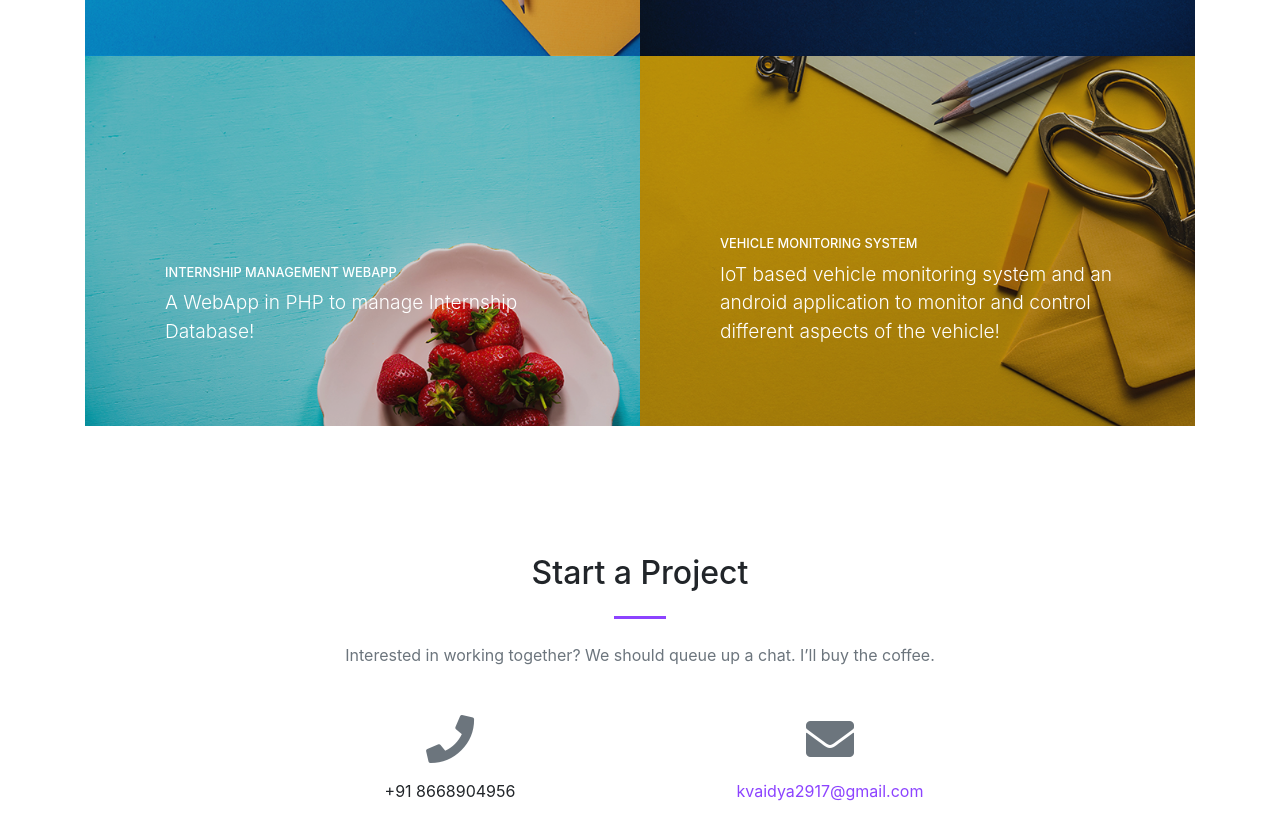
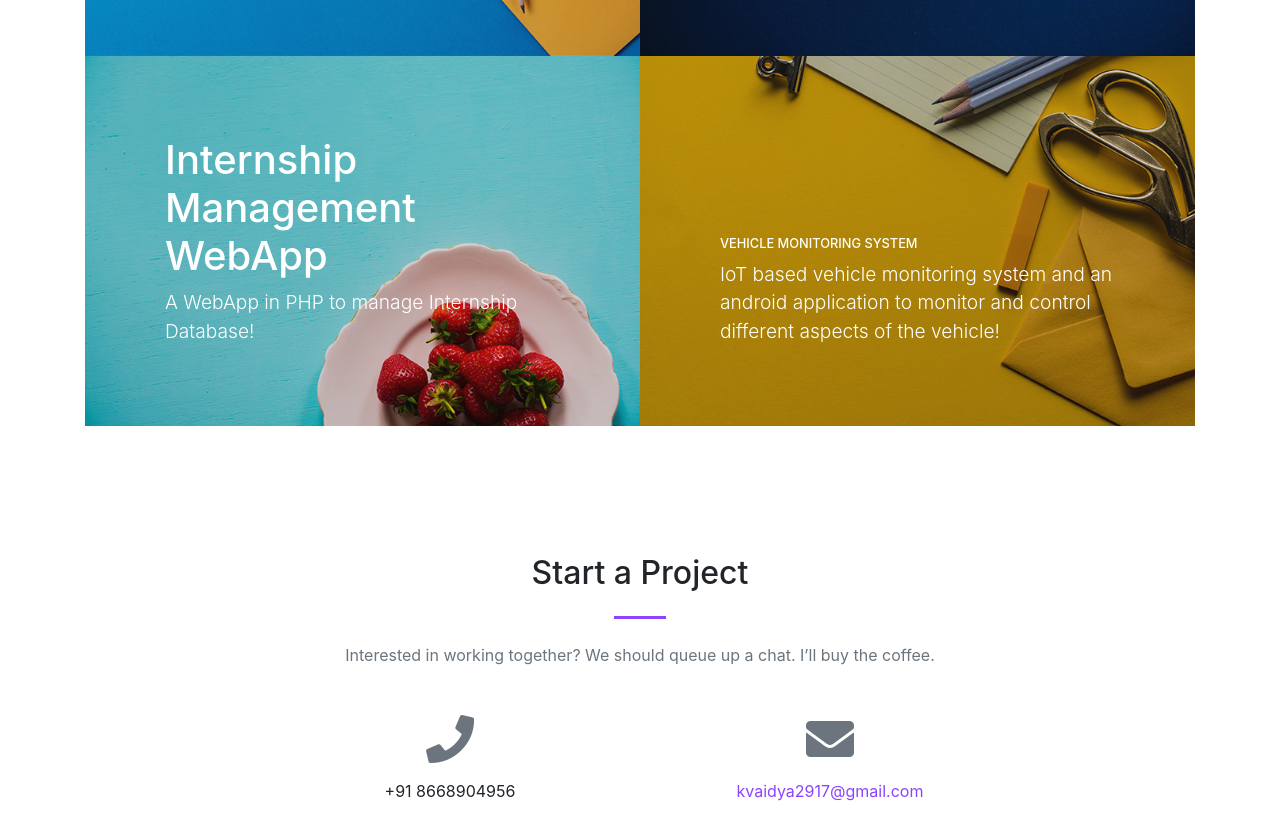
Before and after one commit to kunxlv/ikunalv.github.io, a website with bundled scripts: page index.html in a window 1280 px wide. Shown: the part 2200-3040 px from the top of the page. Built offline with nearby package versions, Linux system fonts and the light colour scheme.

Commit message:
Update index.html

```diff
--- a/index.html
+++ b/index.html
@@ -148,7 +148,7 @@
           <a class="portfolio-item" href="#">
             <span class="caption">
               <span class="caption-content">
-                <h2>Internship Management WebApp</h2>
+                <h1>Internship Management WebApp</h1>
                 <p class="mb-0">A WebApp in PHP to manage Internship Database!</p>
               </span>
             </span>
```
